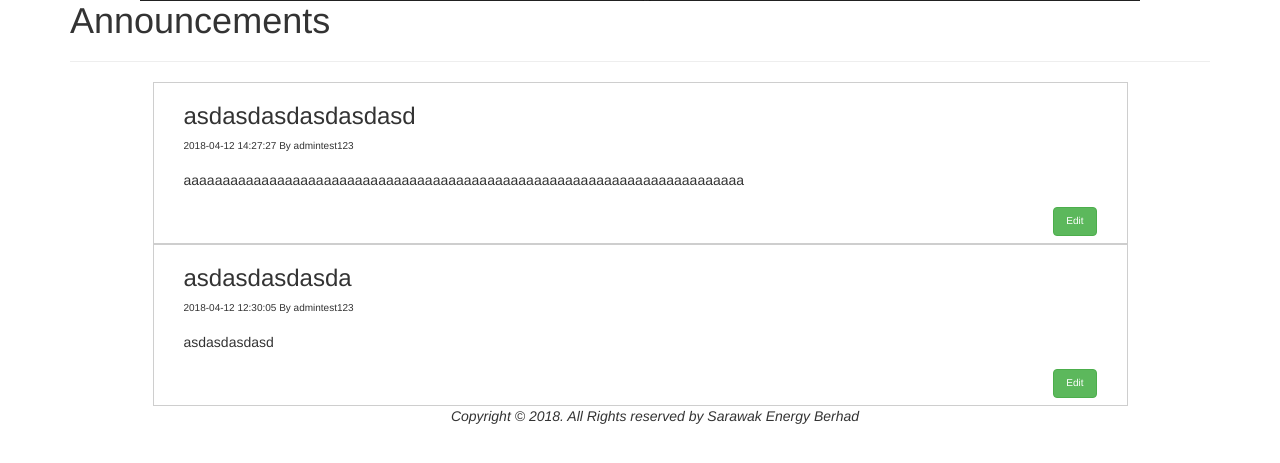
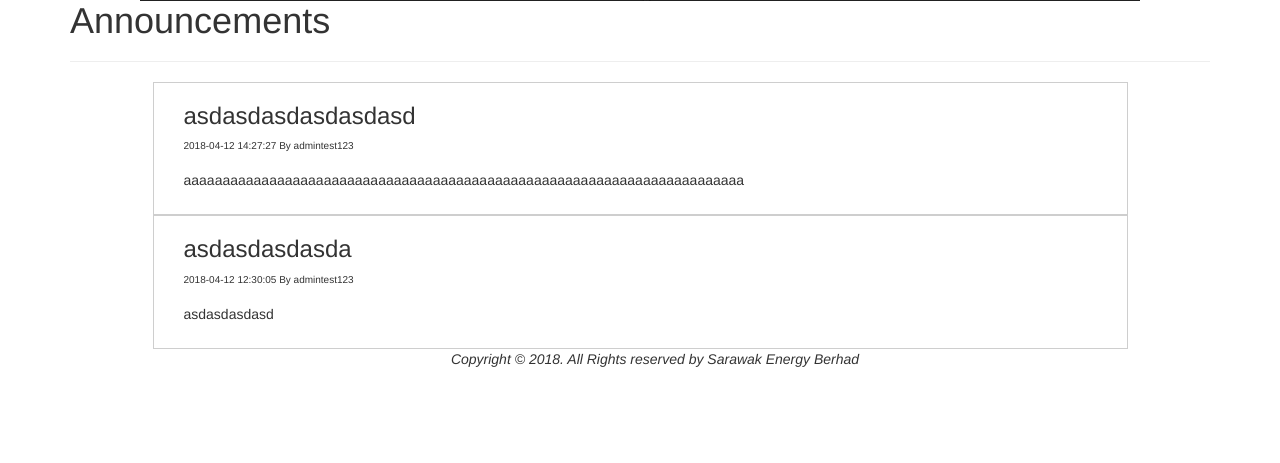
Before and after one commit to yingy996/SEBTender, a PHP site: page /announcementPage.php in a window 1280 px wide. Shown: the part 182-645 px from the top of the page. Run offline with PHP 8.4, Linux system fonts and the light colour scheme; data comes from the database, SQL or seed files in the repository; some libraries are stand-ins or nearby versions.

Commit message:
Fixed edit function on adminitrator website
The edit button will now ony show when the user has logged in.

```diff
--- a/AnnouncementWebsite/announcementPage.php
+++ b/AnnouncementWebsite/announcementPage.php
@@ -62,14 +62,18 @@
                                 <p>' . $announcement["announcementContent"] . '</p>
                                 </div>
 
-                                <div class="col-md-12 text-right" style="padding-bottom:7px;">
-                                <form action="editAnnouncementPage.php" method="get">
+                                <div class="col-md-12 text-right" style="padding-bottom:7px;">';
+
+                        if (isset($_SESSION["user_login"])) {
+                            echo
+                                '<form action="editAnnouncementPage.php" method="get">
                                         <input type="hidden" id ="edit_postID" name="edit_postID" value="' . $announcementID . '"/>
                                         <input type="submit" id="editButton" class="btn btn-success" value="Edit" style="font-size:10px"/>
+                                    </form>';
+                        }
 
-
-                                </form>
-                                </div>
+                    echo
+                        '</div>
                             </div>
                         </div>
                     </div>';
--- a/AnnouncementWebsite/editAnnouncementPage.php
+++ b/AnnouncementWebsite/editAnnouncementPage.php
@@ -61,7 +61,6 @@
                                 <input type="submit" class="btn btn-default" value="Edit Announcement" name="submitEdit"/>
                             </p>
 
-
                         </fieldset>
 
                     </form>
```
Lines whose indentation alone changed are shown as unchanged.
